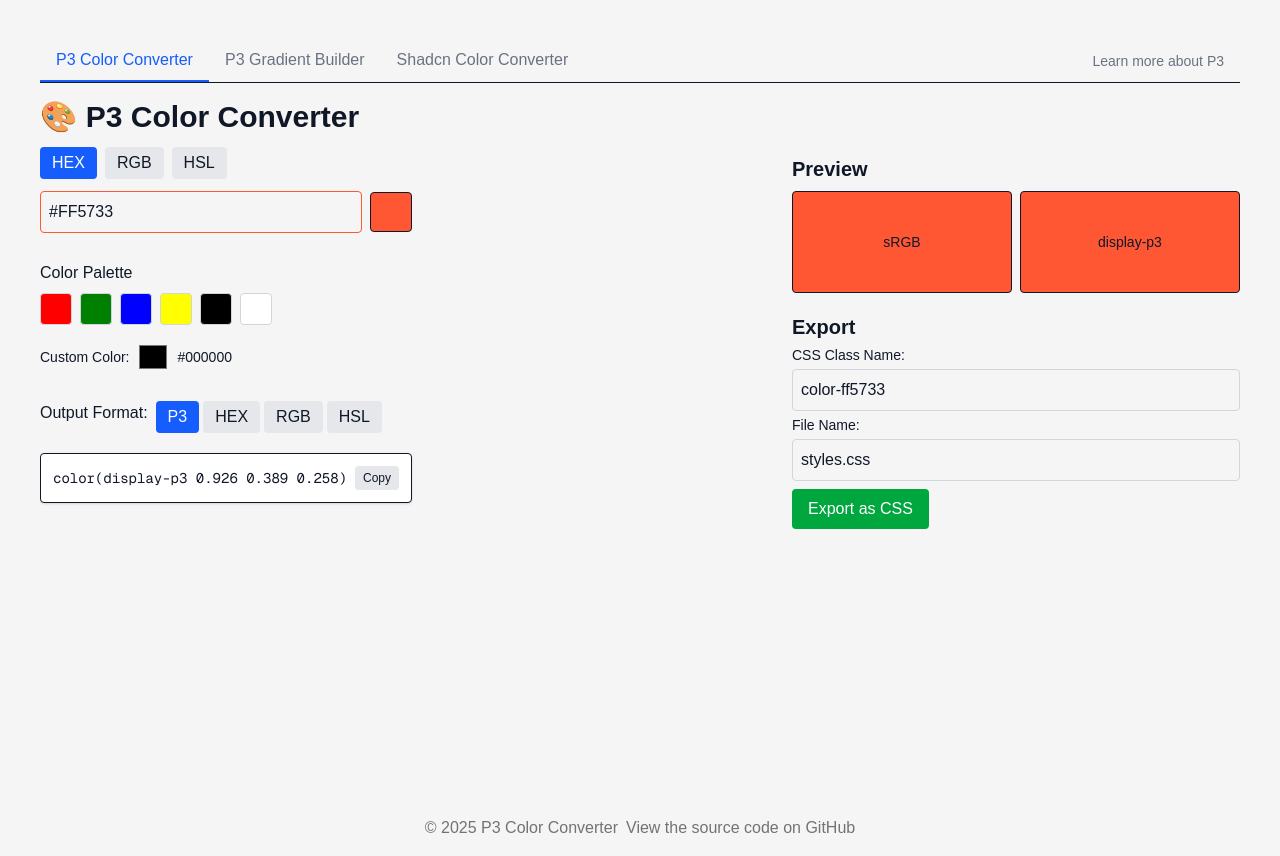
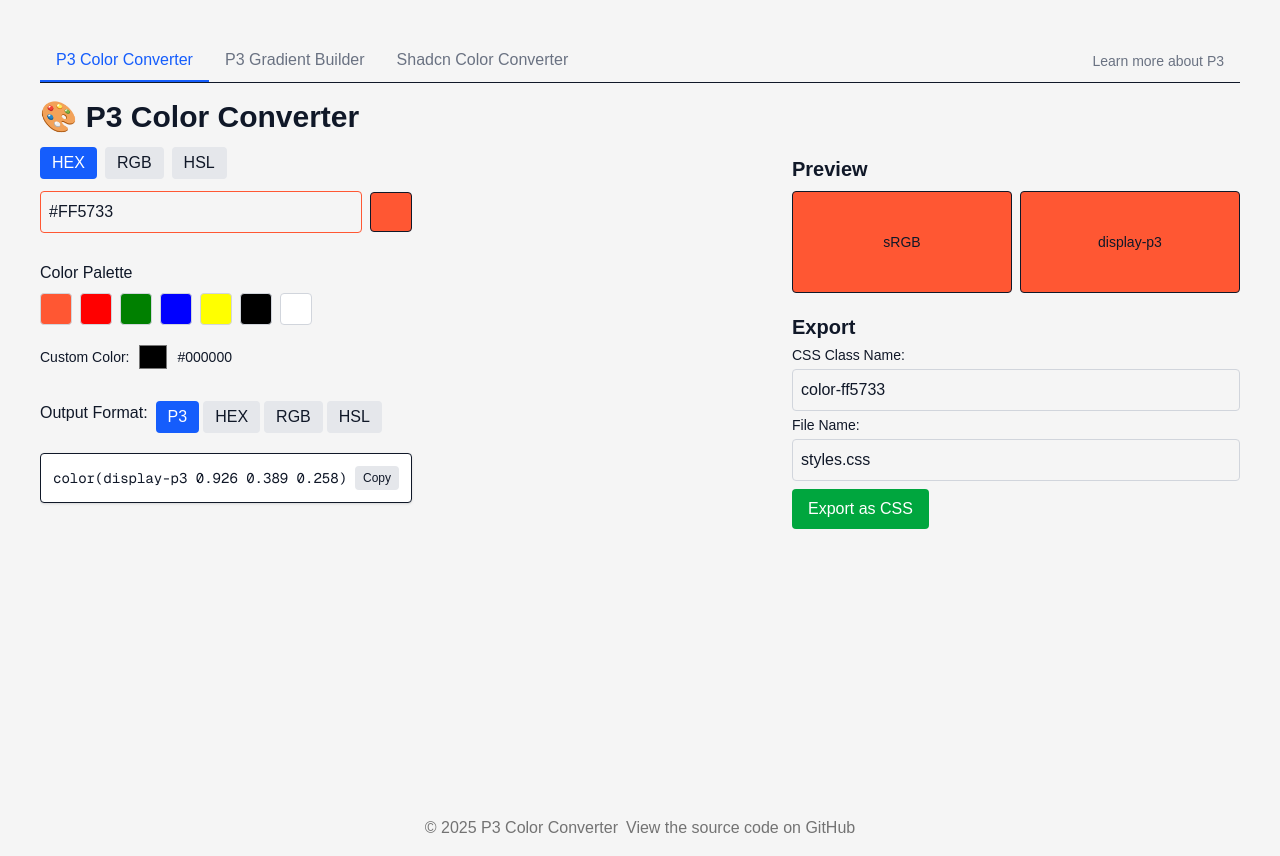
Before and after one commit to gokh4nozturk/p3-converter, a Next.js app: page / in a window 1280 px wide. Built offline with nearby package versions, Linux system fonts and the light colour scheme.

Commit message:
Add a new color '#FF5733' to the ColorPalette component for enhanced color options.

```diff
--- a/components/ColorPalette.tsx
+++ b/components/ColorPalette.tsx
@@ -3,6 +3,7 @@
 import { useState } from 'react';
 
 const DEFAULT_COLORS = [
+  '#FF5733', // Red-Orange
   'red', // Red
   'green', // Green
   'blue', // Blue
```
